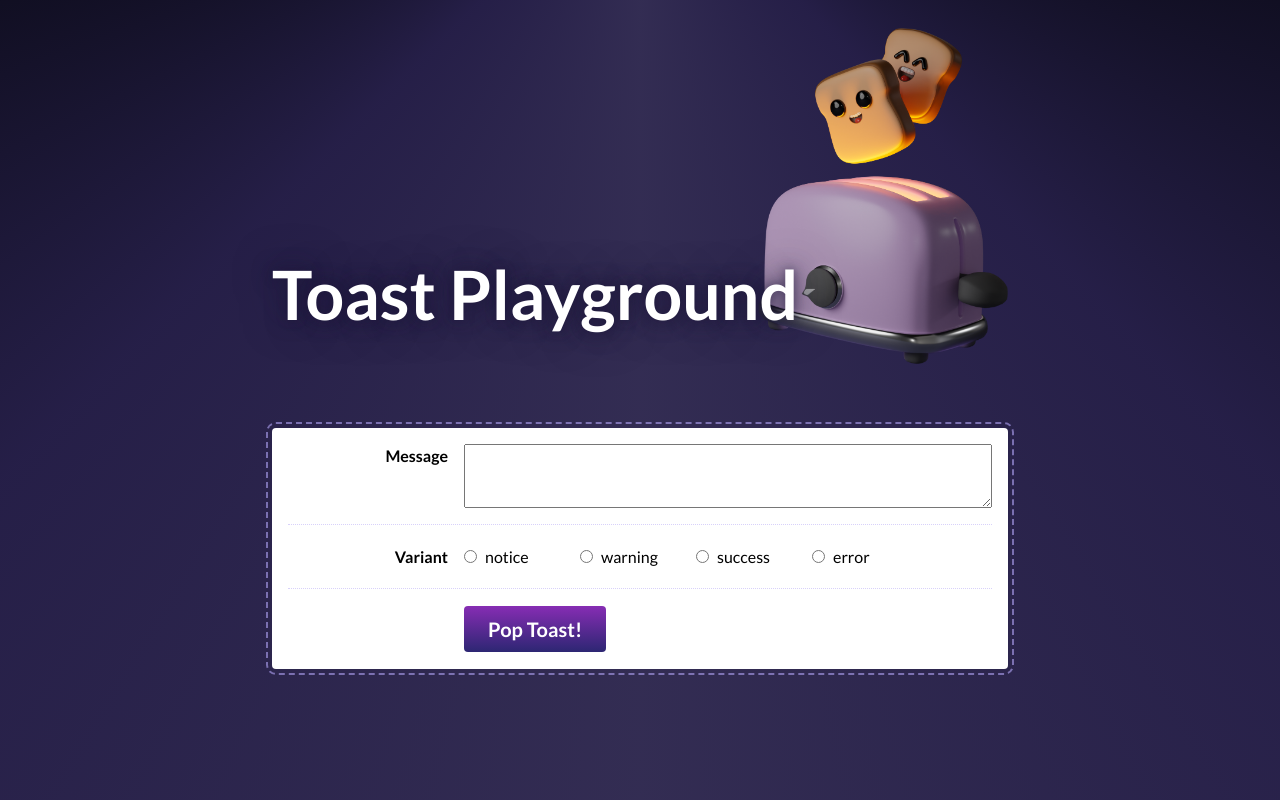
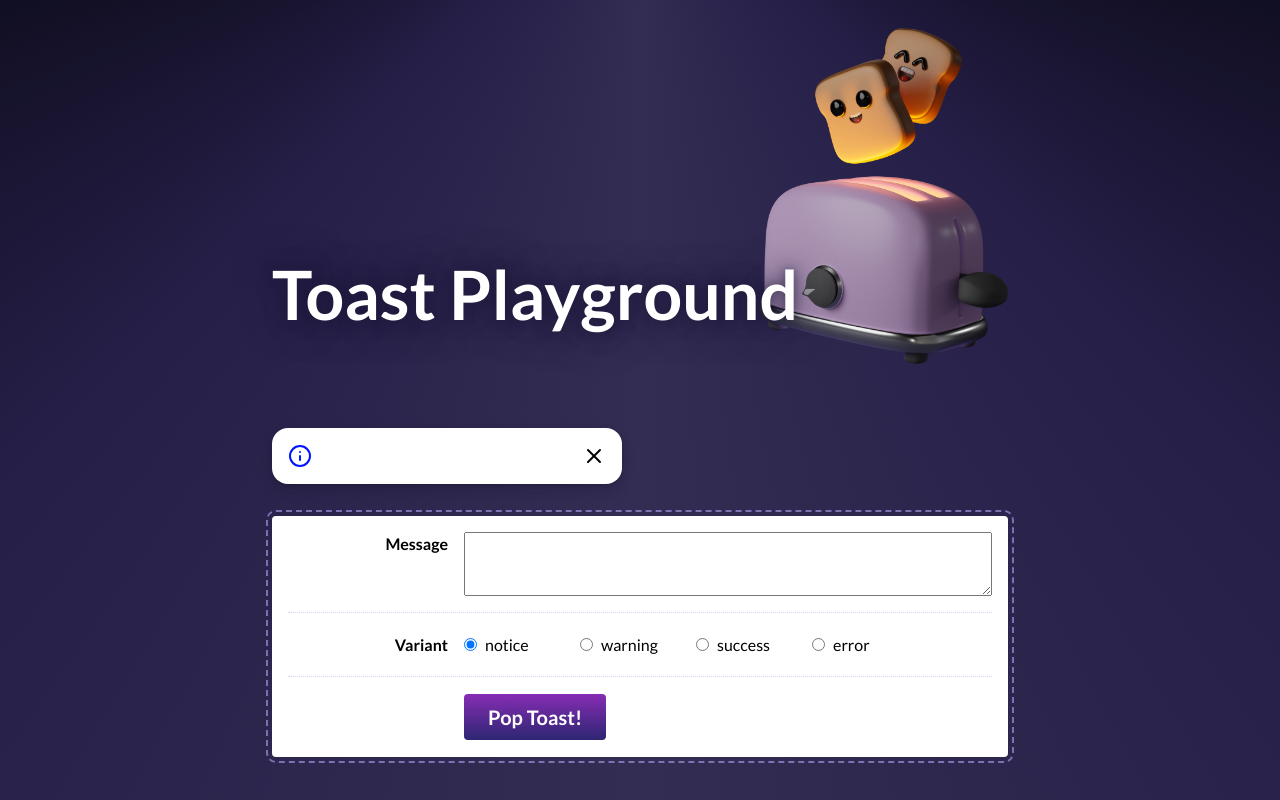
Before and after one commit to michael-schlueter/jor-toast, a React (Create React App) app: page / in a window 1280 px wide. Both pictures are taken after a click on the button "Pop Toast!". Shown: the top 800 px of the page. Built offline with nearby package versions, Linux system fonts and the light colour scheme.

Commit message:
add conditional rendering and dismiss functionality

```diff
--- a/src/components/Toast/Toast.js
+++ b/src/components/Toast/Toast.js
@@ -1,15 +1,15 @@
-import React from 'react';
+import React from "react";
 import {
   AlertOctagon,
   AlertTriangle,
   CheckCircle,
   Info,
   X,
-} from 'react-feather';
+} from "react-feather";
 
-import VisuallyHidden from '../VisuallyHidden';
+import VisuallyHidden from "../VisuallyHidden";
 
-import styles from './Toast.module.css';
+import styles from "./Toast.module.css";
 
 const ICONS_BY_VARIANT = {
   notice: Info,
@@ -18,16 +18,15 @@
   error: AlertOctagon,
 };
 
-function Toast() {
+function Toast({ children, variant, handleDismiss }) {
+  const Icon = ICONS_BY_VARIANT[variant];
   return (
-    <div className={`${styles.toast} ${styles.notice}`}>
+    <div className={`${styles.toast} ${styles[variant]}`}>
       <div className={styles.iconContainer}>
-        <Info size={24} />
+        <Icon size={24} />
       </div>
-      <p className={styles.content}>
-        16 photos have been uploaded
-      </p>
-      <button className={styles.closeButton}>
+      <p className={styles.content}>{children}</p>
+      <button className={styles.closeButton} onClick={handleDismiss}>
         <X size={24} />
         <VisuallyHidden>Dismiss message</VisuallyHidden>
       </button>
--- a/src/components/ToastPlayground/ToastPlayground.js
+++ b/src/components/ToastPlayground/ToastPlayground.js
@@ -1,6 +1,7 @@
 import React from "react";
 
 import Button from "../Button";
+import Toast from "../Toast";
 
 import styles from "./ToastPlayground.module.css";
 
@@ -8,7 +9,12 @@
 
 function ToastPlayground() {
   const [message, setMessage] = React.useState("");
-  const [variant, setVariant] = React.useState("");
+  const [variant, setVariant] = React.useState(VARIANT_OPTIONS[0]);
+  const [isRendered, setIsRendered] = React.useState(false);
+
+  function handleDismiss() {
+    setIsRendered(false);
+  }
 
   return (
     <div className={styles.wrapper}>
@@ -16,6 +22,12 @@
         <img alt="Cute toast mascot" src="/toast.png" />
         <h1>Toast Playground</h1>
       </header>
+
+      {isRendered && (
+        <Toast variant={variant} handleDismiss={handleDismiss}>
+          {message}
+        </Toast>
+      )}
 
       <div className={styles.controlsWrapper}>
         <div className={styles.row}>
@@ -65,7 +77,11 @@
         <div className={styles.row}>
           <div className={styles.label} />
           <div className={`${styles.inputWrapper} ${styles.radioWrapper}`}>
-            <Button>Pop Toast!</Button>
+            <Button onClick={() => {
+              setIsRendered(true);
+            }}>
+              Pop Toast!
+            </Button>
           </div>
         </div>
       </div>
```
